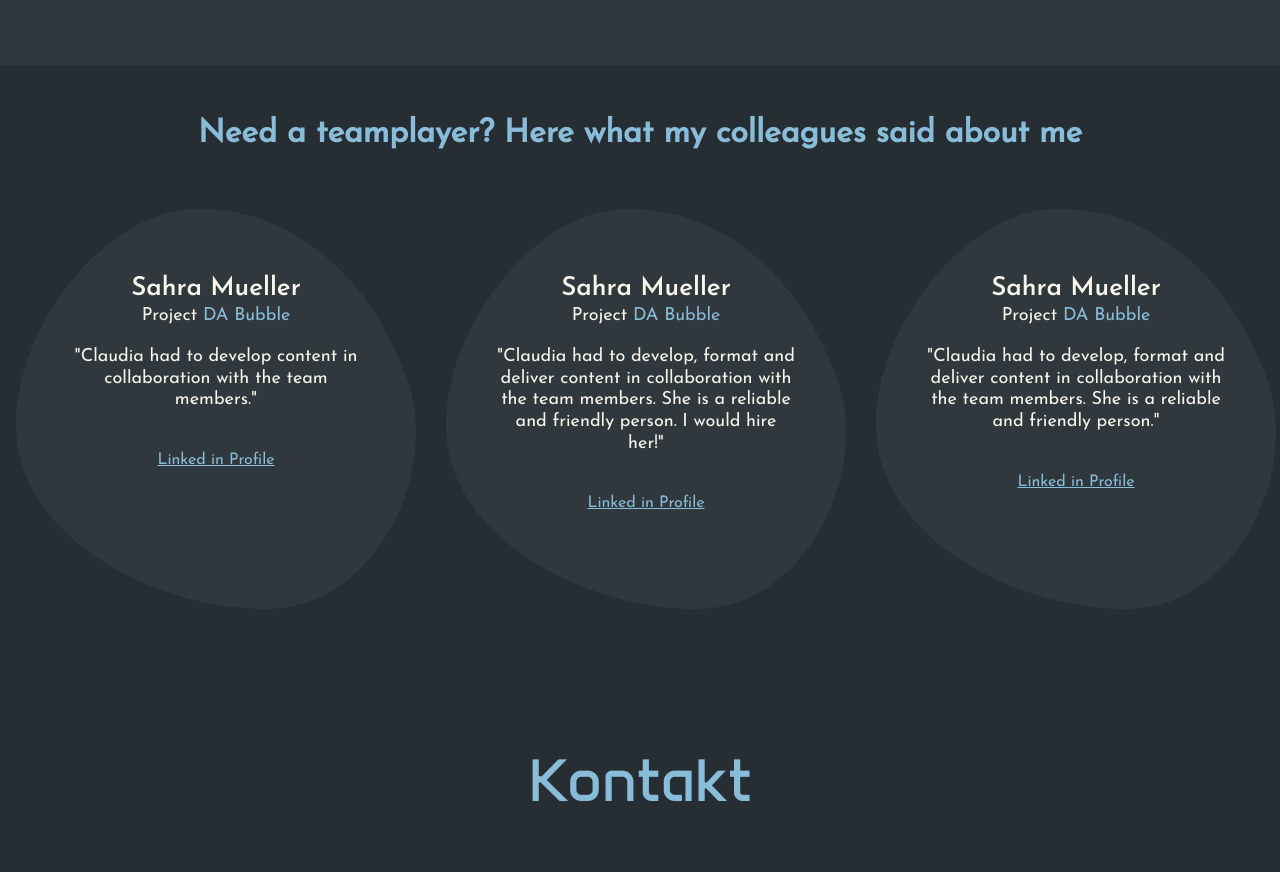
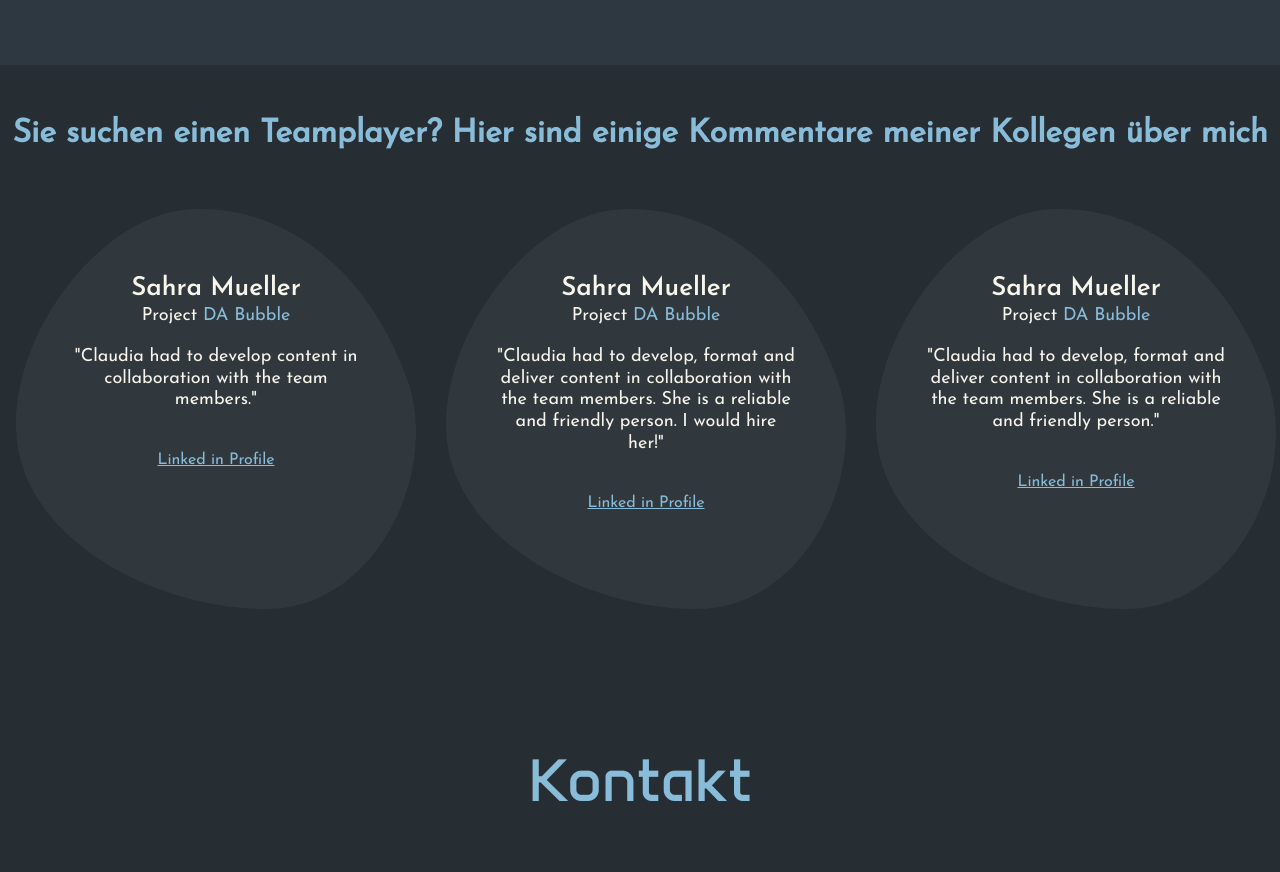
Before and after one commit to Saki63/portfolio, an Angular app: page / in a window 1280 px wide. Shown: the part 2833-3705 px from the top of the page. Built offline with nearby package versions, Linux system fonts and the light colour scheme.

Commit message:
feat: translation references

```diff
--- a/src/app/app.component.html
+++ b/src/app/app.component.html
@@ -9,7 +9,7 @@
 <app-section [language]="language" id="my-projects-section-id" [key]="'projects'">
    <app-my-projects [language]="language"></app-my-projects>
 </app-section>
-<app-references></app-references>
+<app-references [language]="language"></app-references>
 <app-section [language]="language" id="contact-me-section-id" [key]="'contact'">
    <app-contact-me></app-contact-me>
 </app-section>
--- a/src/app/references/references.component.html
+++ b/src/app/references/references.component.html
@@ -1,8 +1,8 @@
 <section>
-    <h3 class="title">Need a teamplayer? Here what my colleagues said about me</h3>
+    <h3 class="title">{{language === "en" ? translation['reference-title'].en :translation['reference-title'].de }}</h3>
     <div class="resp_title">
-        <h3>Need a teamplayer?</h3>
-        <p>Here what my colleagues said about me</p>
+        <h3>{{language === "en" ? translation['reference-resp-title'].en :translation['reference-resp-title'].de }}</h3>
+        <p>{{language === "en" ? translation['reference-resp-subtitle'].en :translation['reference-resp-subtitle'].de }}</p>
     </div>
     <div class="bubble_wrapper">
         <app-bubble
--- a/src/app/references/references.component.ts
+++ b/src/app/references/references.component.ts
@@ -1,5 +1,6 @@
-import { Component } from '@angular/core';
+import { Component, Input } from '@angular/core';
 import { BubbleComponent } from "./bubble/bubble.component";
+import { translation } from '../shared/translation';
 
 @Component({
   selector: 'app-references',
@@ -9,5 +10,6 @@ import { BubbleComponent } from "./bubble/bubble.component";
   styleUrl: './references.component.scss'
 })
 export class ReferencesComponent {
-
+  translation = translation;
+  @Input() language = 'en';
 }
--- a/src/app/shared/translation.ts
+++ b/src/app/shared/translation.ts
@@ -65,6 +65,18 @@ export const translation = {
     'img-placeholder': {
         en: 'Comming soon...',
         de: 'Kommt demnächst...',
+    },
+    'reference-title': {
+        en: "Need a teamplayer? Here what my colleagues said about me",
+        de: "Sie suchen einen Teamplayer? Hier sind einige Kommentare meiner Kollegen über mich"
+    },
+    'reference-resp-title': {
+        en: "Need a teamplayer?",
+        de: "Sie suchen einen Teamplayer?"
+    },
+    'reference-resp-subtitle': {
+        en: "Here what my colleagues said about me",
+        de: "Hier sind einige Kommentare meiner Kollegen über mich"
     }
     // 'long-title': {
     //     en: "frontend developer",
```
